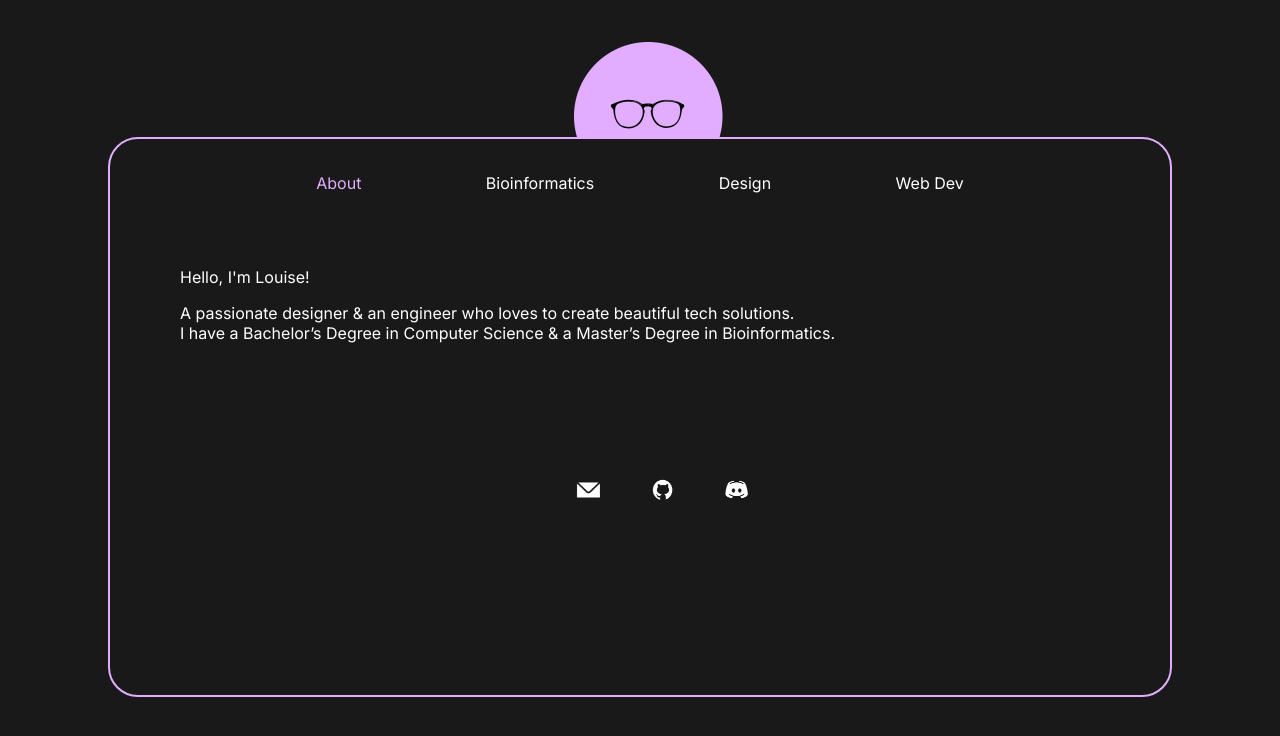
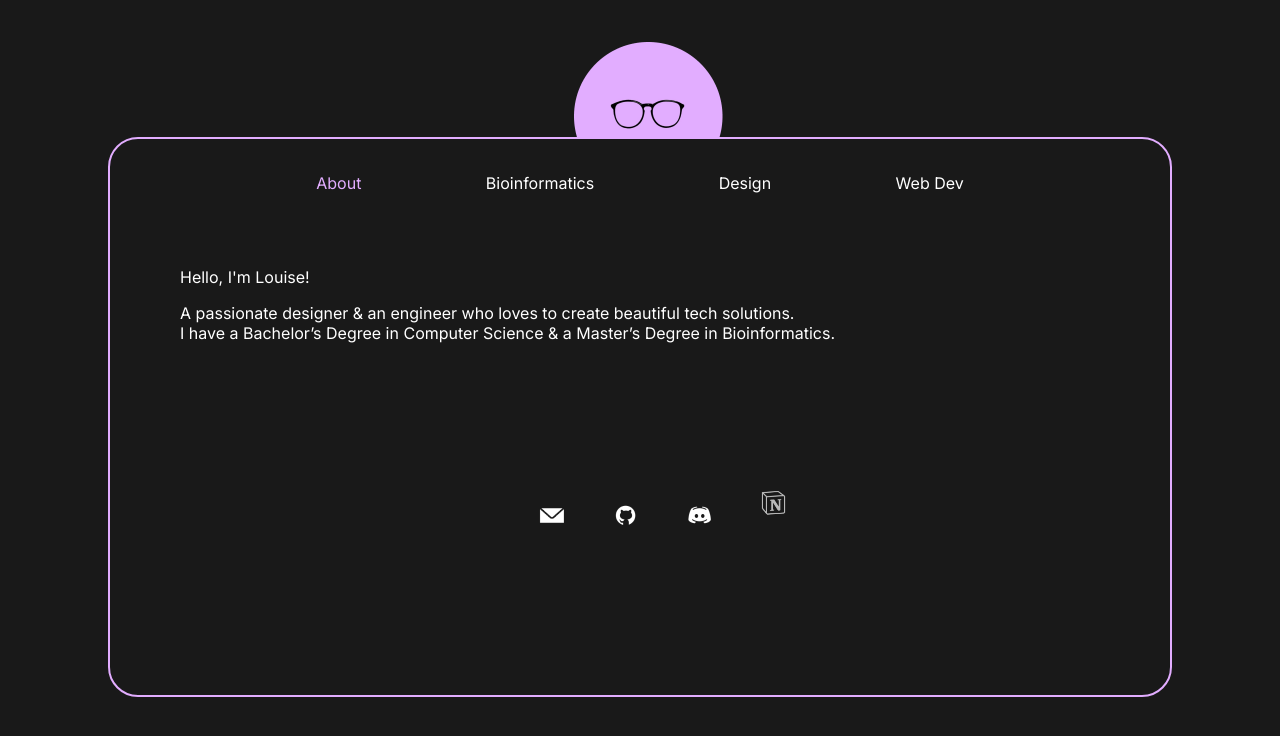
Before and after one commit to thelouise/portfolio, a plain HTML site: page louise.html in a window 1280 px wide. Drawn offline with nearby package versions, Linux system fonts and the light colour scheme.

Commit message:
louise.html

```diff
--- a/louise.html
+++ b/louise.html
@@ -5,6 +5,7 @@
         <title>Chez Louise</title>
         <meta name="viewport" content="width=device-width, initial-scale=1">
         <link rel="stylesheet" href="style.css">
+        <link rel="icon" type="image/png" href="imgs/favicon.png">
         <link href="https://fonts.googleapis.com/css2?family=Inter:wght@400;500;700&display=swap" rel="stylesheet">
         <script src="https://code.jquery.com/jquery-3.5.1.min.js"></script>
     </head>
@@ -47,7 +48,7 @@
                     <a href="mailto:louizabennoui@gmail.com" target="_blank"><img src="imgs/Email.png" alt=""></a>
                     <a href="https://github.com/thelouise" target="_blank"><img src="imgs/GitHub.png" alt=""></a>
                     <a href="https://discord.com/users/thelouise" target="_blank"><img src="imgs/Discord.png" alt=""></a>
-
+                    <a href="https://blouiza.notion.site/L-O-U-I-S-E-7aaef7169f51465e955e5061e3cf9021?pvs=74" target="_blank"><img src="imgs/notion.png" alt=""></a>
                 </div>
         </div>
     </div>
```
